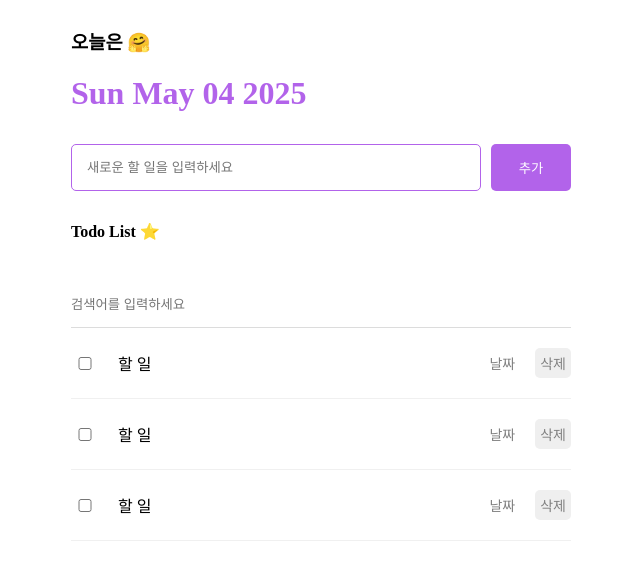
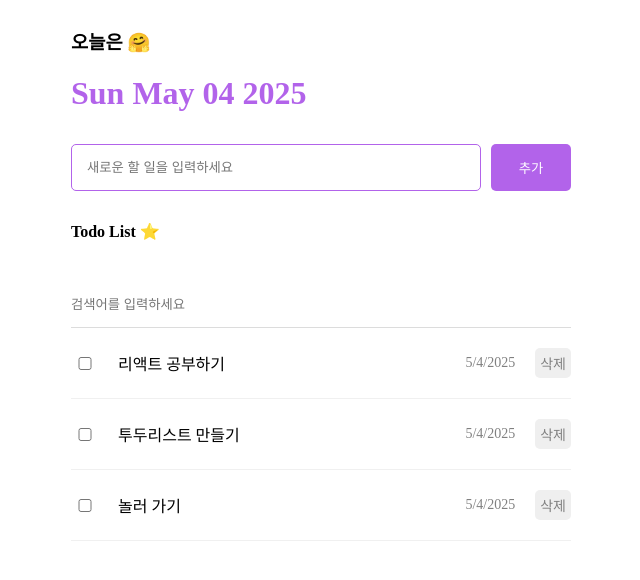
Before and after one commit to sejinbaek/react-todos, a React (Vite) app: page / in a window 1280 px wide. Shown: the top 580 px of the page, without its empty margins (319-959 px from the left). Built offline with nearby package versions, Linux system fonts and the light colour scheme.

Commit message:
✨ feat: 투두리스트 조회 기능 구현

```diff
--- a/src/App.jsx
+++ b/src/App.jsx
@@ -45,7 +45,7 @@ function App() {
     <div className="App">
       <Header />
       <Editor onCreate={onCreate} />
-      <List />
+      <List todos={todos} />
     </div>
   );
 }
--- a/src/components/List.jsx
+++ b/src/components/List.jsx
@@ -2,15 +2,15 @@ import React from "react";
 import "./List.css";
 import TodoItem from "./TodoItem";
 
-const List = () => {
+const List = ({ todos }) => {
   return (
     <div className="List">
       <h4>Todo List ⭐</h4>
       <input placeholder="검색어를 입력하세요" />
       <div className="todos_wrapper">
-        <TodoItem />
-        <TodoItem />
-        <TodoItem />
+        {todos.map((todo) => (
+          <TodoItem todo={todo} key={todo.id} />
+        ))}
       </div>
     </div>
   );
--- a/src/components/TodoItem.jsx
+++ b/src/components/TodoItem.jsx
@@ -1,12 +1,13 @@
 import React from "react";
 import "./TodoItem.css";
 
-const TodoItem = () => {
+const TodoItem = ({ todo }) => {
+  const date = new Date(todo.date).toLocaleDateString();
   return (
     <div className="TodoItem">
       <input type="checkbox" />
-      <div className="content">할 일</div>
-      <div className="date">날짜</div>
+      <div className="content">{todo.content}</div>
+      <div className="date">{date}</div>
       <button>삭제</button>
     </div>
   );
```
